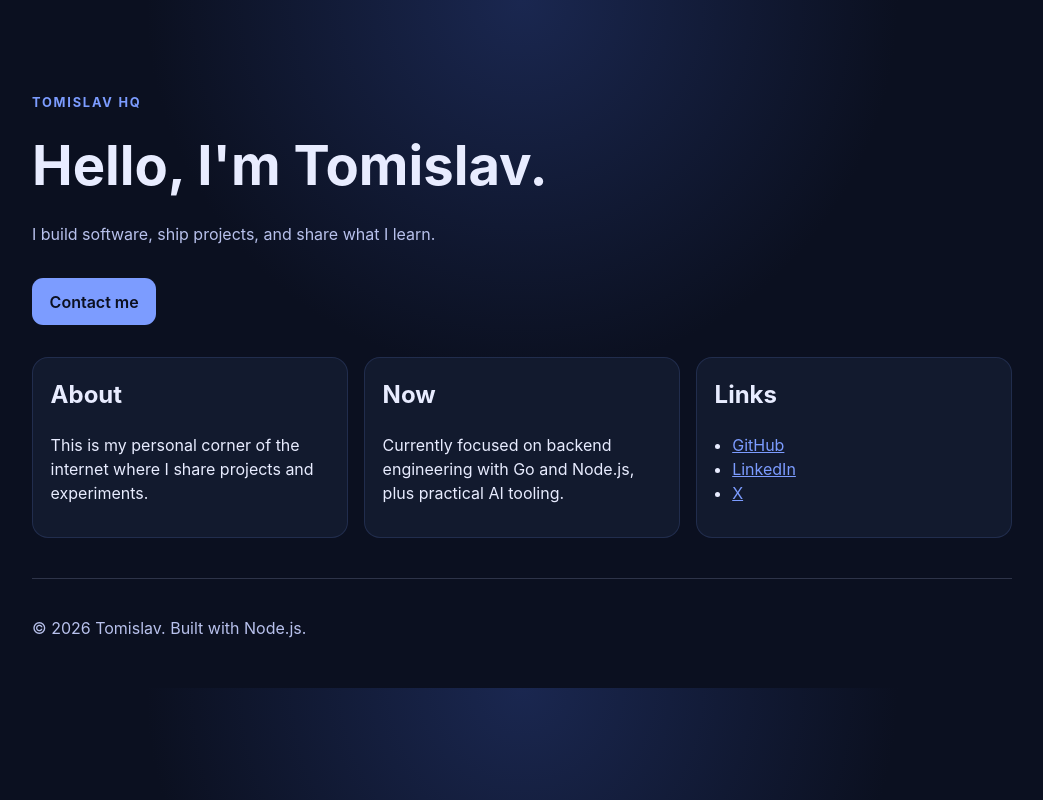
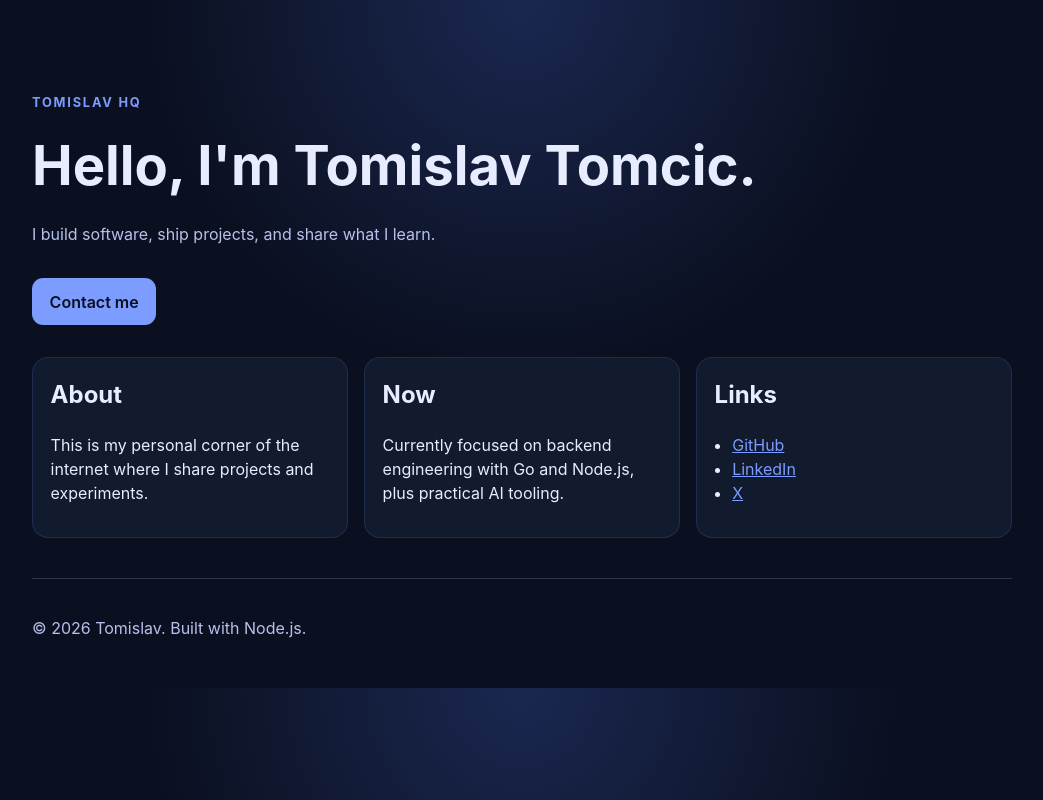
Before and after one commit to tomi7lav/tomislavhq, a website: page public/index.html in a window 1280 px wide. Shown: the whole page, without its empty margins (118-1161 px from the left). Drawn offline with Linux system fonts and the light colour scheme.

Commit message:
Update name

```diff
--- a/public/index.html
+++ b/public/index.html
@@ -13,7 +13,7 @@
   <body>
     <header class="container">
       <p class="eyebrow">Tomislav HQ</p>
-      <h1>Hello, I'm Tomislav.</h1>
+      <h1>Hello, I'm Tomislav Tomcic.</h1>
       <p class="intro">
         I build software, ship projects, and share what I learn.
       </p>
```
